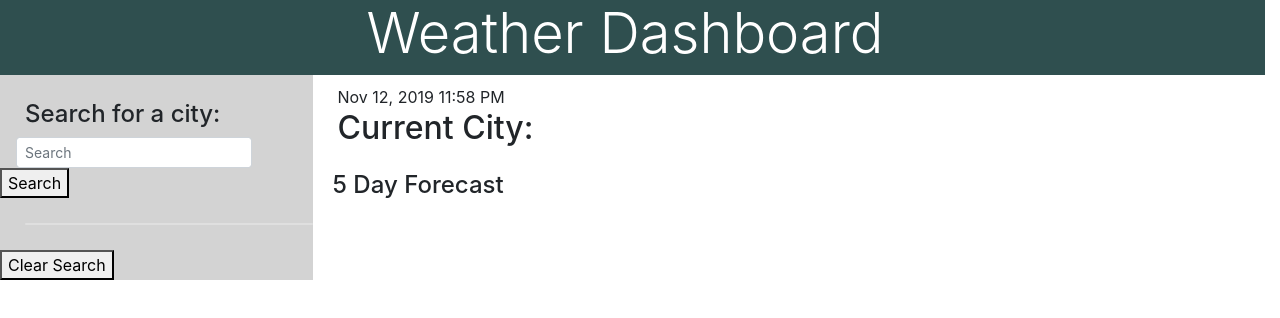
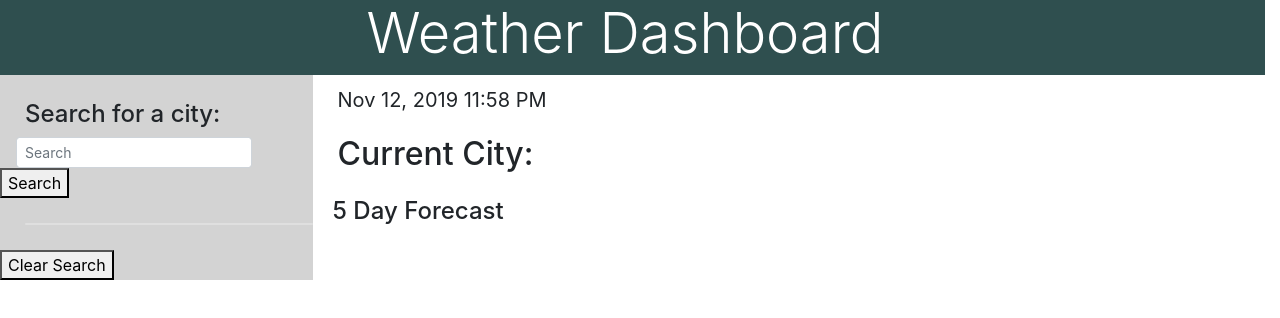
Before and after one commit to rhomann21/weatherdashboard, a plain HTML site: page index.html in a window 1280 px wide. Drawn offline with nearby package versions, Linux system fonts and the light colour scheme.

Commit message:
updated moment style

```diff
--- a/app.js
+++ b/app.js
@@ -112,6 +112,8 @@ $(document).ready(function() {
              <p class="text-white">Humidity: ${fiveDayHum}%</p></div>`);
             };
 
+
+
             //need to add icons!!!!**
         });
     });
--- a/index.html
+++ b/index.html
@@ -36,7 +36,7 @@
         </div>
     </div>
     <div class="col-8 m-10 currentWrapper">
-        <div id="dateTime"></div>
+        <div id="dateTime" class="moment"></div>
         <h2>Current City:</h2> <!--MAIN COLUMN NUMBER 2-->
         <div class="row" id="srchCityName"></div>
         <div class="row" id="srchCityIcon"></div>
--- a/style.css
+++ b/style.css
@@ -46,6 +46,7 @@
     margin-left: 25px;
 }
 
+
 .h1 {
     margin: 25px;
 }
@@ -61,3 +62,8 @@
 .m-10 {
     margin: 10px;
 }
+
+.moment {
+    font-size:20px;
+    margin-bottom: 20px;
+}
```
